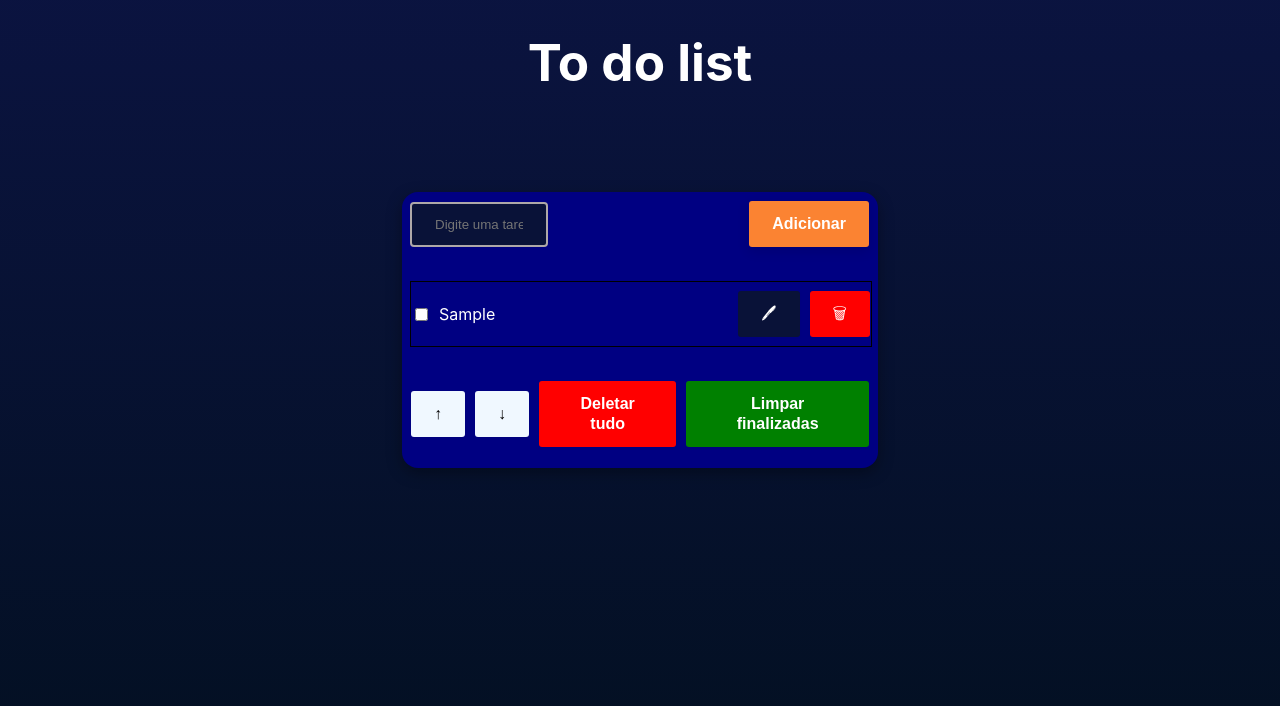
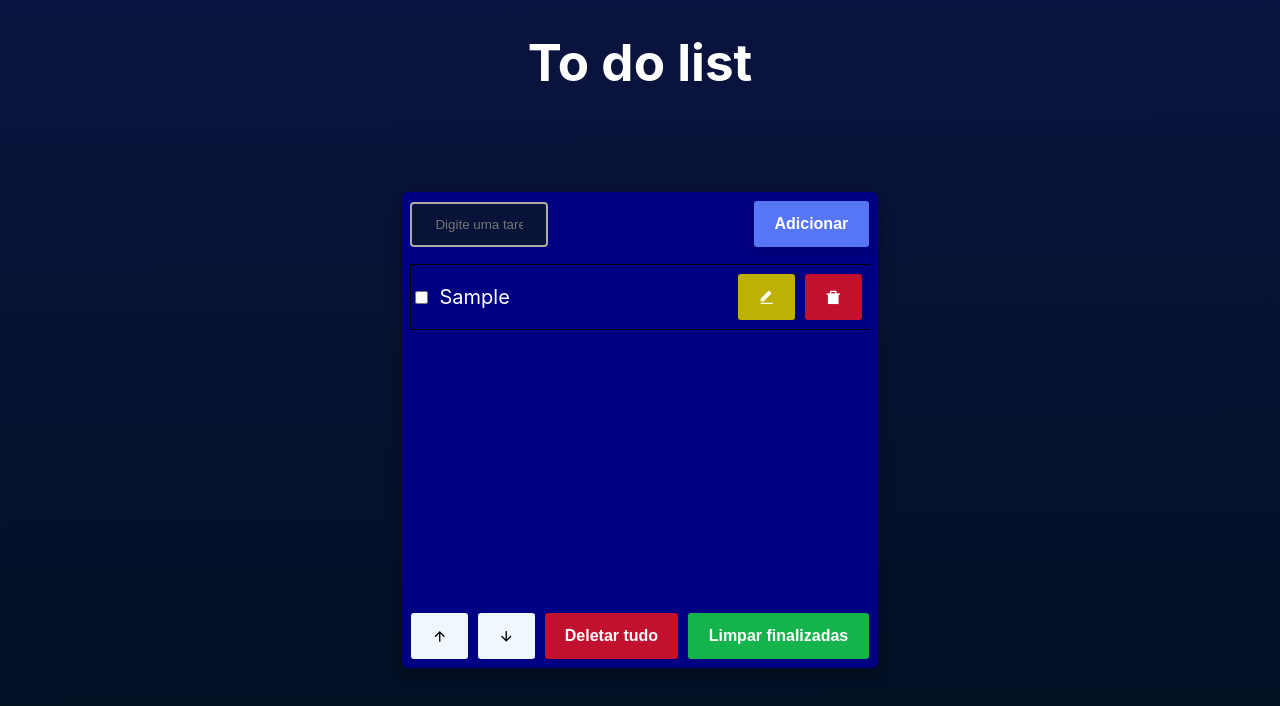
Before and after one commit to coelhoreinaldo/to-do-list, a React (Vite) app: page / in a window 1280 px wide. Both pictures are taken after typing "Sample" into the empty fields and a click on the button "Adicionar". Shown: the top 706 px of the page. Built offline with nearby package versions, Linux system fonts and the light colour scheme.

Commit message:
✨ feat: css

```diff
--- a/package.json
+++ b/package.json
@@ -12,6 +12,7 @@
   "dependencies": {
     "react": "^18.2.0",
     "react-dom": "^18.2.0",
+    "remixicon": "^3.4.0",
     "styled-components": "^6.0.2"
   },
   "devDependencies": {
--- a/src/App.ts
+++ b/src/App.ts
@@ -6,17 +6,20 @@ export const Main = styled.main`
   flex-direction: column;
   align-items: center;
   margin-top: 160px;
+  justify-content: fle;
 `;
 
 export const Form = styled.form`
-  border-radius: 16px;
+  border-radius: 6px;
   align-self: flex-start;
   background-color: #000082;
   box-shadow: rgba(0, 0, 0, 0.35) 0px 5px 15px;
-  min-height: 260px;
+  min-height: 460px;
   padding: 8px;
   max-width: 460px;
   min-width: 280px;
+  display: flex;
+  flex-direction: column;
 `;
 
 export const Div = styled.div`
@@ -33,6 +36,11 @@ export const AddTaskDiv = styled(Div)`
 
 export const ListItemButtons = styled(Div)`
   justify-content: flex-end;
+  margin: 0 8px;
+`;
+
+export const ConfigListButtons = styled(Div)`
+margin-top: auto;
 `;
 
 export const List = styled.ul`
@@ -40,11 +48,12 @@ export const List = styled.ul`
   display: flex;
   flex-direction: column;
   align-items: flex-start;
-  justify-content: center;
   padding: 0;
   gap: 4px;
   min-height: 100px;
-
+  max-height: 600px;
+  overflow-y: scroll;
+  overflow-x: hidden;
 `;
 
 export const ListItem = styled.li<{ $isSelected: boolean }>`
@@ -79,6 +88,9 @@ export const Input = styled.input`
 export const Label = styled.label<{ $completed: boolean }>`
   text-decoration: ${(props) => (props.$completed && 'line-through')};
   color: ${(props) => props.$completed && 'gray'};
+  font-size: 20px;
+  margin: 0;
+
 `;
 
 export const Button = styled.button<{ $color?: string }>`
@@ -97,7 +109,7 @@ export const Button = styled.button<{ $color?: string }>`
   line-height: 1.25;
   margin: 0;
   min-height: 3rem;
-  padding: calc(0.875rem - 1px) calc(1.5rem - 1px);
+  padding: calc(0.875rem - 1px) calc(1.33rem - 1px);
   position: relative;
   text-decoration: none;
   transition: all 250ms;
@@ -107,7 +119,7 @@ export const Button = styled.button<{ $color?: string }>`
 
   &:hover,
   &:focus {
-    background-color: #fb8332;
+    background-color: #5676f5;
     box-shadow: rgba(0, 0, 0, 0.1) 0 4px 12px;
   }
 
@@ -116,7 +128,7 @@ export const Button = styled.button<{ $color?: string }>`
   }
 
   &:active {
-    background-color: #c85000;
+    background-color: #3e63f7;
     box-shadow: rgba(0, 0, 0, 0.06) 0 2px 4px;
     transform: translateY(0);
   }
@@ -125,6 +137,8 @@ export const Button = styled.button<{ $color?: string }>`
     background-color: aliceblue;
     color: black;
   }
+
+
 `;
 
 // Button by "Sketch" via https://getcssscan.com/css-buttons-examples?ref=beautifulboxshadow-bottom;
--- a/src/App.tsx
+++ b/src/App.tsx
@@ -1,7 +1,9 @@
 import React, { useEffect, useState } from 'react';
 import Header from './components/Header';
 import { AddTaskDiv,
-  Button, Div, Form, Input, Label, List, ListItem, ListItemButtons, Main } from './App';
+  Button,
+  ConfigListButtons,
+  Div, Form, Input, Label, List, ListItem, ListItemButtons, Main } from './App';
 
 interface Task {
   id: number;
@@ -130,7 +132,7 @@ function App() {
             onChange={ handleChange }
             value={ task }
           />
-          <Button $color="green" type="submit">
+          <Button $color="#14b34b" type="submit">
             {!idToEdit
               ? 'Adicionar' : 'Editar'}
 
@@ -160,30 +162,31 @@ function App() {
 
                 <Button
                   type="button"
+                  $color="#bfb006"
                   onClick={ () => handleUpdateSelected(item) }
                 >
-                  🖊
+                  <i className="ri-edit-fill" />
 
                 </Button>
                 <Button
                   type="button"
-                  $color="red"
+                  $color="#c2112f"
                   onClick={ () => handleDeleteSelected(item) }
                 >
-                  🗑
+                  <i className="ri-delete-bin-7-fill" />
 
                 </Button>
               </ListItemButtons>
             </ListItem>
           ))}
         </List>
-        <Div>
+        <ConfigListButtons>
           <Button
             type="button"
             onClick={ handleMoveUp }
             disabled={ !selectedId }
           >
-            ↑
+            <i className="ri-arrow-up-line" />
 
           </Button>
           <Button
@@ -191,19 +194,18 @@ function App() {
             onClick={ handleMoveDown }
             disabled={ !selectedId }
           >
-            ↓
+            <i className="ri-arrow-down-line" />
 
           </Button>
-          <Button type="reset" $color="red">Deletar tudo</Button>
+          <Button type="reset" $color="#c2112f">Deletar tudo</Button>
           <Button
             type="button"
-            $color="green"
+            $color="#14b34b"
             onClick={ handleClearCompleted }
           >
             Limpar finalizadas
           </Button>
-        </Div>
-        <Div />
+        </ConfigListButtons>
       </Form>
 
     </Main>
--- a/src/GlobalStyle.ts
+++ b/src/GlobalStyle.ts
@@ -24,6 +24,23 @@ const GlobalStyle = createGlobalStyle`
     -webkit-font-smoothing: antialiased;
     -moz-osx-font-smoothing: grayscale;
     -webkit-text-size-adjust: 100%;
+    ::-webkit-scrollbar {
+  width: 6px;
+}
+
+::-webkit-scrollbar-track {
+  background: #f1f1f1;
+  border-radius: 3px;
+}
+
+::-webkit-scrollbar-thumb {
+  background: #3b82f6;
+  border-radius: 3px;
+}
+
+::-webkit-scrollbar-thumb:hover {
+  background: #555;
+}
   }
 
   a {
--- a/src/main.tsx
+++ b/src/main.tsx
@@ -2,6 +2,7 @@ import React from 'react';
 import ReactDOM from 'react-dom/client';
 import App from './App.tsx';
 import GlobalStyle from './GlobalStyle.ts';
+import 'remixicon/fonts/remixicon.css';
 
 ReactDOM.createRoot(document.getElementById('root')!).render(
   <React.StrictMode>
```
Also changed, not shown: 1 other file (tests, documents, lock files or other folders).
